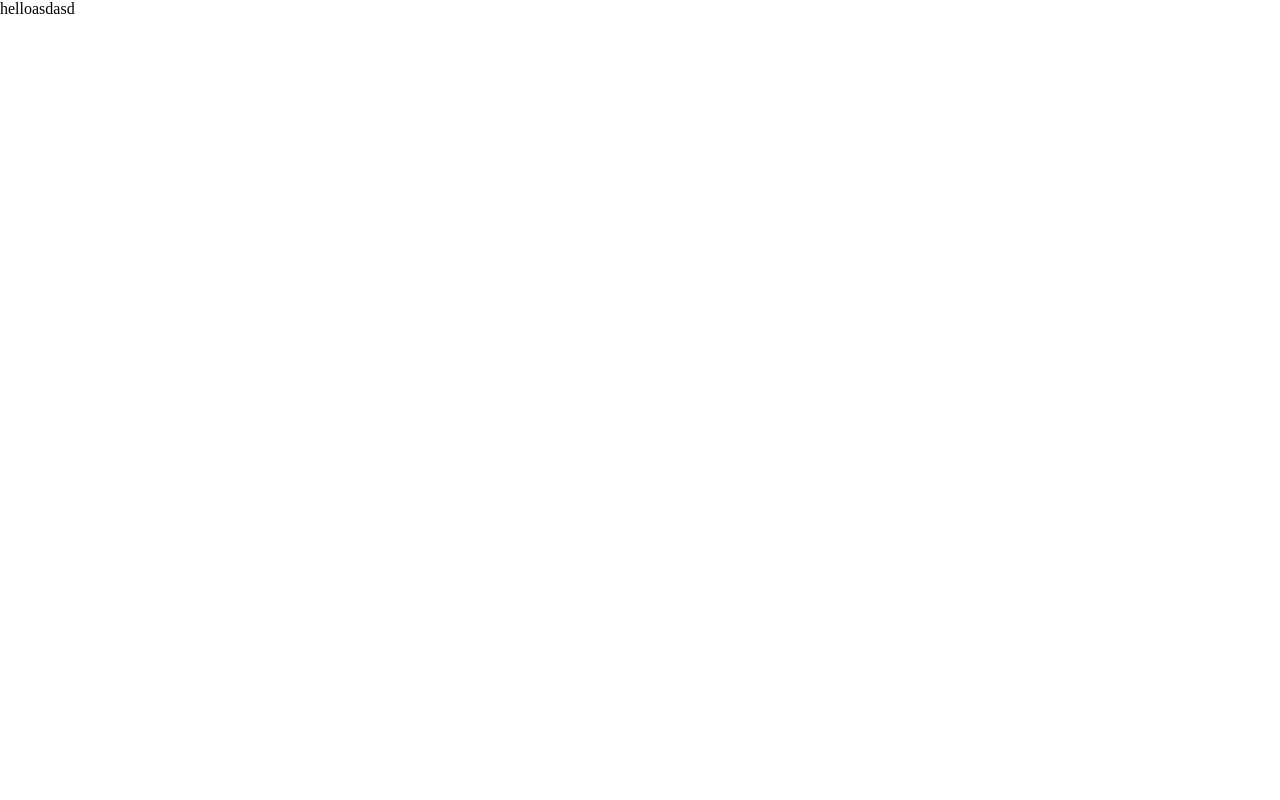
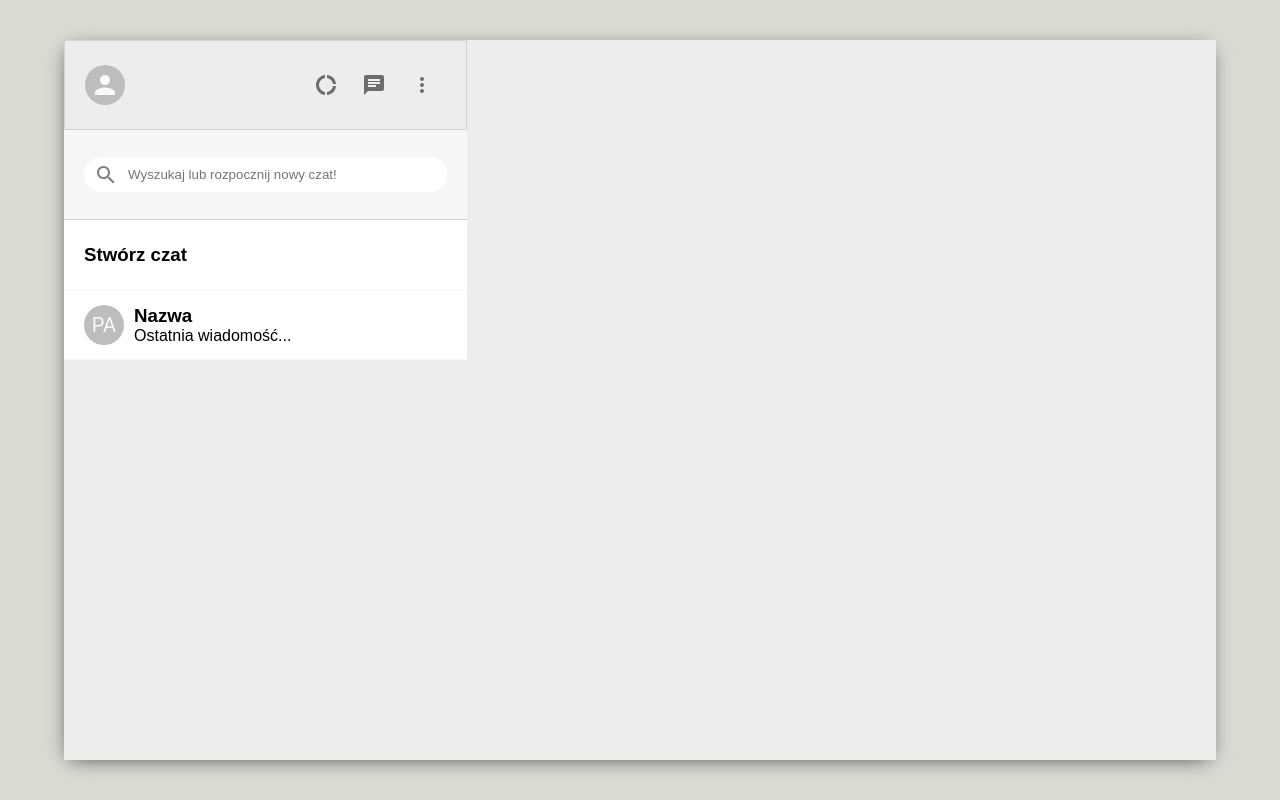
Before and after one commit to puci2020/Message-App, a React (Create React App) app: page / in a window 1280 px wide. Built offline with nearby package versions, Linux system fonts and the light colour scheme.

Commit message:
Create sidebar with chats

```diff
--- a/package.json
+++ b/package.json
@@ -3,6 +3,8 @@
   "version": "0.1.0",
   "private": true,
   "dependencies": {
+    "@material-ui/core": "^4.11.3",
+    "@material-ui/icons": "^4.11.2",
     "@testing-library/jest-dom": "^5.11.4",
     "@testing-library/react": "^11.1.0",
     "@testing-library/user-event": "^12.1.10",
--- a/src/App.js
+++ b/src/App.js
@@ -1,5 +1,32 @@
 import React from "react";
+import styled from "styled-components";
+import Sidebar from "./components/Sidebar";
 
-const App = () => <div>helloasdasd</div>;
+const Wrapper = styled.div`
+  background-color: ${({ theme }) => theme.colors.background};
+  height: 100vh;
+  /* display: grid;
+  place-items: center; */
+  display: flex;
+  align-items: center;
+  justify-content: space-around;
+  flex-direction: column;
+`;
+
+const Container = styled.div`
+  display: flex;
+  background-color: ${({ theme }) => theme.colors.primary};
+  height: 90vh;
+  width: 90vw;
+  box-shadow: -1px 4px 20px -6px rgba(0, 0, 0, 0.7);
+`;
+
+const App = () => (
+  <Wrapper>
+    <Container>
+        <Sidebar/>
+    </Container>
+  </Wrapper>
+);
 
 export default App;
--- /dev/null
+++ b/src/components/ChatItem.js
@@ -0,0 +1,49 @@
+import React from "react";
+import styled from "styled-components";
+import { Avatar } from "@material-ui/core";
+
+const Wrapper = styled.div`
+  width: 100%;
+  height: 70px;
+  border-bottom: 1px solid ${({ theme }) => theme.colors.secondary};
+  display: flex;
+  align-items: center;
+  padding: 10px 20px;
+  cursor: pointer;
+
+  &:hover {
+    background-color: ${({ theme }) => theme.colors.secondary};
+  }
+`;
+
+const Info = styled.div`
+  display: flex;
+  flex-direction: column;
+  margin-left: 10px;
+`;
+
+const ChatItem = ({ newChat }) => {
+  const createNewChat = () => {
+      const roomName = prompt("Podaj nazwę czatu!");
+
+    //   if(rootName){
+
+    //   }
+  };
+
+  return !newChat ? (
+    <Wrapper>
+      <Avatar>PA</Avatar>
+      <Info>
+        <h3>Nazwa</h3>
+        <p>Ostatnia wiadomość...</p>
+      </Info>
+    </Wrapper>
+  ) : (
+    <Wrapper onClick={createNewChat}>
+      <h3>Stwórz czat</h3>
+    </Wrapper>
+  );
+};
+
+export default ChatItem;
--- /dev/null
+++ b/src/components/Sidebar.js
@@ -0,0 +1,111 @@
+import React from "react";
+import styled from "styled-components";
+import { Avatar, IconButton } from "@material-ui/core";
+import DonutLargeIcon from "@material-ui/icons/DonutLarge";
+import ChatIcon from "@material-ui/icons/Chat";
+import MoreVertIcon from "@material-ui/icons/MoreVert";
+import { SearchOutlined } from "@material-ui/icons";
+import ChatItem from "./ChatItem";
+
+const Wrapper = styled.div`
+  display: flex;
+  flex-direction: column;
+  flex: 0.35;
+`;
+
+const Header = styled.div`
+  display: flex;
+  justify-content: space-between;
+  align-items: center;
+  padding: 20px;
+  border: 1px solid lightgray;
+  overflow: hidden;
+`;
+
+const RightHeader = styled.div`
+  display: flex;
+  align-items: center;
+  justify-content: space-between;
+  min-width: 10vw;
+
+  /* .MuiSvgIcon-root{
+      margin-right: 2vw;
+      font-size: 24px;
+  } */
+`;
+
+const Search = styled.div`
+  display: flex;
+  align-items: center;
+  background-color: ${({ theme }) => theme.colors.secondary};
+  height: 90px;
+  padding: 20px;
+  border-bottom: 1px solid lightgray;
+  overflow: hidden;
+
+  input {
+    border: none;
+    outline: none;
+    margin-left: 10px;
+    width: 100%;
+    height: 100%;
+
+  }
+
+  .inputField {
+    display: flex;
+    align-items: center;
+    background-color: white;
+    width: 100%;
+    height: 35px;
+    border-radius: 20px;
+    padding-left: 10px;
+
+    svg{
+        color: gray;
+    }
+  }
+`;
+
+const Chats = styled.div`
+    overflow-y: auto;
+    overflow-x: hidden;
+    background-color: white;
+`;
+
+const Sidebar = () => {
+  return (
+    <Wrapper>
+      <Header>
+        <Avatar />
+        <RightHeader>
+          <IconButton>
+            <DonutLargeIcon />
+          </IconButton>
+          <IconButton>
+            <ChatIcon />
+          </IconButton>
+          <IconButton>
+            <MoreVertIcon />
+          </IconButton>
+        </RightHeader>
+      </Header>
+      <Search>
+        <div className="inputField">
+          <SearchOutlined />
+          <input
+            type="text"
+            placeholder="Wyszukaj lub rozpocznij nowy czat!"
+          ></input>
+        </div>
+      </Search>
+      <Chats>
+          <ChatItem newChat/>
+          <ChatItem/>
+
+      </Chats>
+    </Wrapper>
+  );
+};
+
+export default Sidebar;
--- a/src/theme/GlobalStyle.js
+++ b/src/theme/GlobalStyle.js
@@ -7,6 +7,7 @@ const GlobalStyle = createGlobalStyle`
     padding: 0;
     box-sizing: border-box;
     overflow-x: hidden;
+    font-family: Halvetica, sans-serif;
     //font-size: 10px;
   }
   /* body{
--- a/src/theme/Theme.js
+++ b/src/theme/Theme.js
@@ -1,14 +1,8 @@
 export const theme = {
     colors: {
-        // green: '#18611c',
-        // greenTransparent: '#18611cdb',
-        // greenDark: '#005800',
-        // box: 'rgba(63,40,64,85%)',
-        // white: 'rgb(255, 255, 255)',
-        // gray: '#3e3e3e',
-        // grayLight: '#636363',
-        // orange: '#ff9a00',
-        // grayMenu: '#1f2021',
+        background: '#dadbd3',
+        primary: '#ededed',
+        secondary: '#f6f6f6',
 
         menu: {
             navBackground: '#eff1f8',
```
Also changed, not shown: src/services/Firebase.js (added, +9 -0 lines), src/components/Example.js (deleted), src/logo.svg (deleted), src/services/Example.js (deleted), 1 other file (tests, documents, lock files or other folders).
